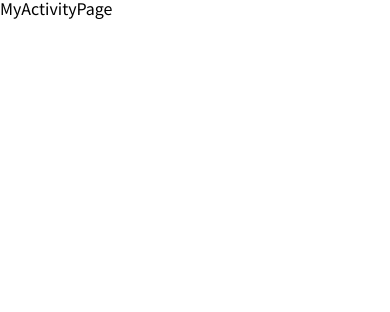
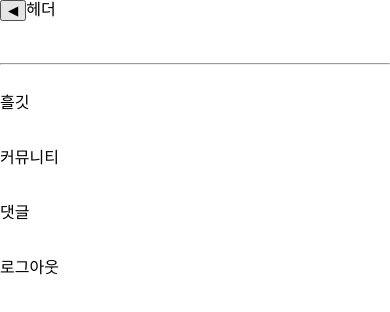
Before and after one commit to Jungu12/Heulgit, a React (Create React App) app in the folder frontend/: page /profiles/1/activity in a window 390 px wide. Shown: the top 312 px of the page. Built offline with nearby package versions, Linux system fonts and the light colour scheme.

Commit message:
feat(profile): 내활동 페이지 퍼블리싱 (#6/#S09P12D211-415)
내활동 페이지 1단계(모바일) 퍼블리싱
- 내활동 페이지 구현
- 좋아요(흘깃) 페이지 구현
- 좋아요(커뮤니티) 페이지 구현
- 작성한 댓글 페이지 생성 및 구현

```diff
--- a/frontend/src/pages/MyActivityPage.tsx
+++ b/frontend/src/pages/MyActivityPage.tsx
@@ -1,7 +1,34 @@
 import React from 'react';
+import styled from 'styled-components';
+
+const Header = styled.div`
+	height: 55px;
+`;
+
+const BackButton = styled.button``;
+
+const StyledActivityMenu = styled.div`
+	display: flex;
+	align-items: center;
+	height: 55px;
+`;
 
 const MyActivityPage = () => {
-	return <div>MyActivityPage</div>;
+	return (
+		<div>
+			<Header>
+				<BackButton>◀</BackButton>
+				헤더
+			</Header>
+			<hr />
+			<div>
+				<StyledActivityMenu>흘깃</StyledActivityMenu>
+				<StyledActivityMenu>커뮤니티</StyledActivityMenu>
+				<StyledActivityMenu>댓글</StyledActivityMenu>
+				<StyledActivityMenu>로그아웃</StyledActivityMenu>
+			</div>
+		</div>
+	);
 };
 
 export default MyActivityPage;
--- a/frontend/src/pages/MyCommentPage.tsx
+++ b/frontend/src/pages/MyCommentPage.tsx
@@ -1,7 +1,22 @@
 import React from 'react';
+import styled from 'styled-components';
+
+const Header = styled.div`
+	height: 55px;
+`;
+const BackButton = styled.button``;
 
 const MyCommentPage = () => {
-	return <div>MyCommentPage</div>;
+	return (
+		<div>
+			MyCommentPage{' '}
+			<Header>
+				<BackButton>◀</BackButton>
+				흘깃판
+			</Header>
+			<hr />
+		</div>
+	);
 };
 
 export default MyCommentPage;
--- a/frontend/src/pages/MyLikePostPage.tsx
+++ b/frontend/src/pages/MyLikePostPage.tsx
@@ -1,7 +1,33 @@
 import React from 'react';
+import styled from 'styled-components';
+
+const Header = styled.div`
+	height: 55px;
+`;
+const BackButton = styled.button``;
+const StyledLikePostCategory = styled.div`
+	display: flex;
+	justify-content: space-around;
+	align-items: flex-end;
+	height: 50px;
+`;
 
 const MyLikePostPage = () => {
-	return <div>MyLikePostPage</div>;
+	return (
+		<div>
+			<Header>
+				<BackButton>◀</BackButton>
+				커뮤니티
+			</Header>
+			<hr />
+			<StyledLikePostCategory>
+				<div>유레카</div>
+				<div>자유</div>
+			</StyledLikePostCategory>
+			<div>Post</div>
+			<hr />
+		</div>
+	);
 };
 
 export default MyLikePostPage;
--- a/frontend/src/pages/MyLikeRepoPage.tsx
+++ b/frontend/src/pages/MyLikeRepoPage.tsx
@@ -1,7 +1,21 @@
 import React from 'react';
+import styled from 'styled-components';
+
+const Header = styled.div`
+	height: 55px;
+`;
+const BackButton = styled.button``;
 
 const MyLikeRepoPage = () => {
-	return <div>MyLikeRepoPage</div>;
+	return (
+		<div>
+			<Header>
+				<BackButton>◀</BackButton>
+				흘깃판
+			</Header>
+			<hr />
+		</div>
+	);
 };
 
 export default MyLikeRepoPage;
--- a/frontend/src/routes/RootRouter.tsx
+++ b/frontend/src/routes/RootRouter.tsx
@@ -5,6 +5,8 @@ import MainPage from '@pages/MainPage';
 import MyActivityPage from '@pages/MyActivityPage';
 import MyLikePostPage from '@pages/MyLikePostPage';
 import MyLikeRepoPage from '@pages/MyLikeRepoPage';
+import MyCommentPage from '@pages/MyCommentPage';
+import FollowingPage from '@pages/FollowingPage';
 import NotFound from '@pages/NotFound';
 import NotificationPage from '@pages/NotificationPage';
 import ProfilePage from '@pages/ProfilePage';
@@ -21,7 +23,6 @@ import LanguageSearchPage from '@pages/LanguageSearchPage';
 import LoginCallBackPage from '@pages/LoginCallBackPage';
 import EurekaPage from '@pages/EurekaPage';
 import FreeBoardPage from '@pages/FreeBoardPage';
-
 const RootRouter = () => {
 	return (
 		<BrowserRouter>
@@ -32,10 +33,12 @@ const RootRouter = () => {
 					<Route path=":userId">
 						<Route index element={<ProfilePage />}></Route>
 						<Route path="activity" element={<MyActivityPage />}></Route>
-						<Route path="like" element={<MyLikePostPage />}></Route>
+						{/* <Route path="like" element={<MyLikePostPage />}></Route> */}
 						<Route path="like-repo" element={<MyLikeRepoPage />}></Route>
 						<Route path="like-post" element={<MyLikePostPage />}></Route>
+						<Route path="like-comment" element={<MyCommentPage />}></Route>
 						<Route path="commit-edit" element={<CommitEditPage />}></Route>
+						<Route path="follow" element={<FollowingPage />}></Route>
 					</Route>
 				</Route>
 				<Route path="/login" element={<LoginPage />}></Route>
```
